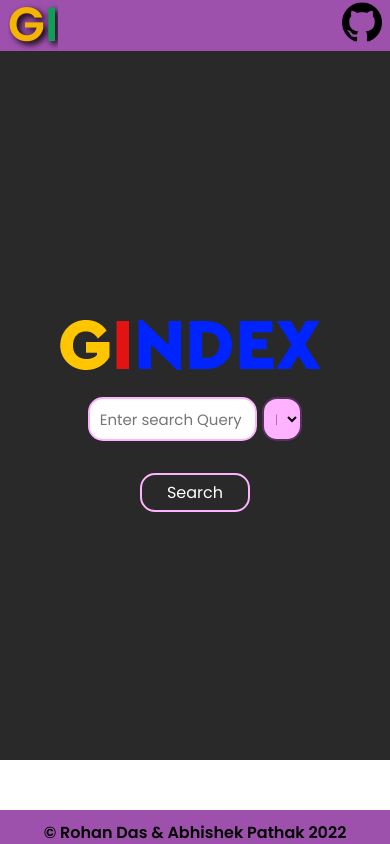
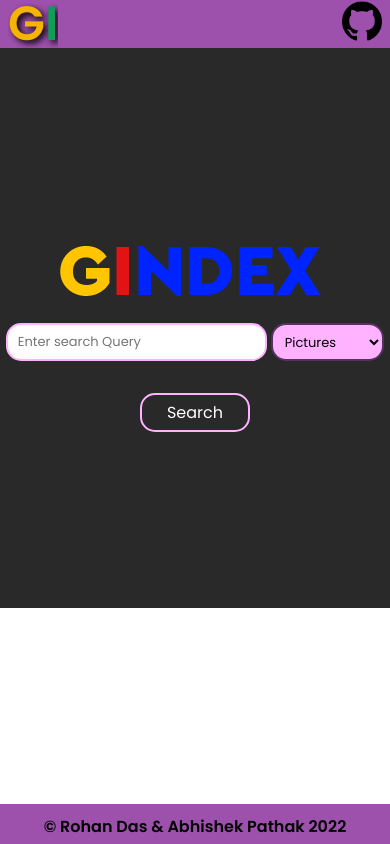
Before and after one commit to RohanDas28/GIndexer, a Next.js app: page / in a window 390 px wide. Built offline with nearby package versions, Linux system fonts and the light colour scheme.

Commit message:
Final build #1

```diff
--- a/styles/globals.css
+++ b/styles/globals.css
@@ -36,7 +36,7 @@
 .navbar{
   background: #9e50ad;
   padding: 0.5rem;
-  height: 6vh;
+  height: 3rem;
   display: flex;
   justify-content: space-between;
   align-items: center;
@@ -58,7 +58,7 @@
   padding: 10px 10px 0px 10px;
   bottom: 0;
   width: 100%;
-  height: 4vh;
+  height: 2.5rem;
   background:#9e50ad;
   text-align: center;
   color: #000;
@@ -68,7 +68,7 @@
 /* Body Section */
 .body{
   width: 100vw;
-  min-height: 84vh;
+  min-height: 35rem;
   background-color: #292929;
   display: flex;
   flex-direction: column;
@@ -161,3 +161,22 @@
   transform: scale(1.1);
   transition: all 0.3s ease-in-out;
 }
+
+@media only screen and (max-width: 770px){
+  .body__search{
+    display: flex;
+    flex-direction: row;
+    flex-wrap: wrap;
+    justify-content: space-between;
+    width: 97%;
+  }
+  .searchfield{
+    width: 69%;
+    font-size: 13px;
+  }
+  .select{
+    width: 30%;
+    font-size: 13px;
+    /* padding: 0.6em 0em; */
+  }
+}
```
